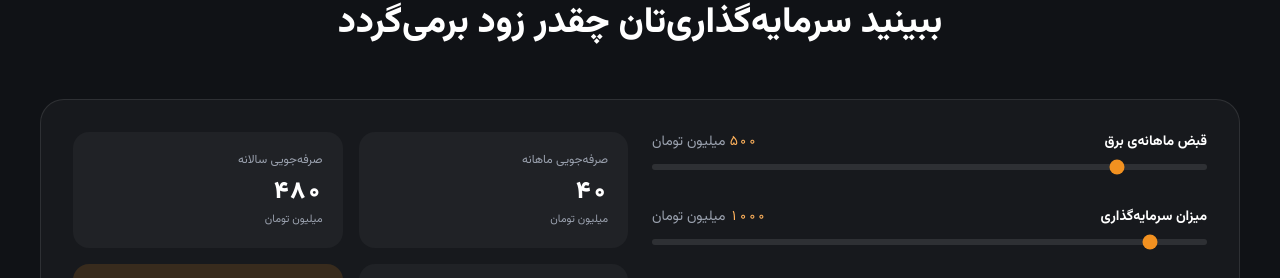
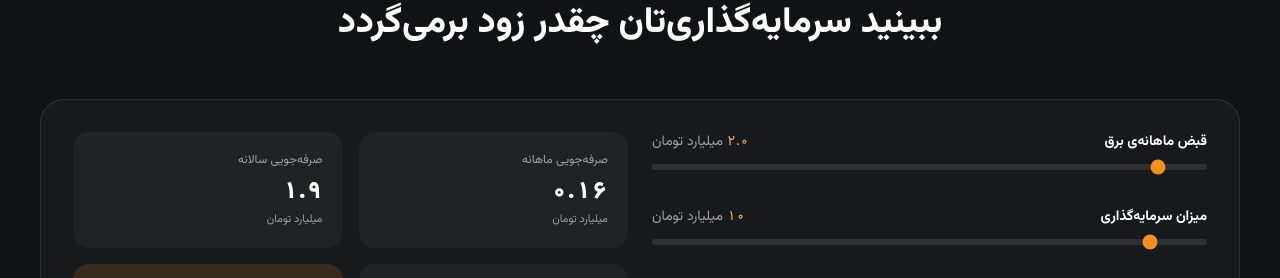
Before and after one commit to Cljoc/cubis-energy-landing, a React (Vite) app: page / in a window 1280 px wide. Shown: the part 10979-11257 px from the top of the page. Built offline with nearby package versions, Linux system fonts and the light colour scheme.

Commit message:
Raise ROI calculator ranges to billion-toman scale
Monthly bill now goes up to 20 billion toman and investment up to
100 billion toman; switch both sliders' unit from million to billion
toman for readability at this scale.

```diff
--- a/src/components/ROICalculator.jsx
+++ b/src/components/ROICalculator.jsx
@@ -9,8 +9,8 @@ const toFa = (n, decimals = 0) =>
     .replace(/[0-9]/g, (d) => faDigits[d])
 
 export default function ROICalculator() {
-  const [monthlyBill, setMonthlyBill] = useState(500)
-  const [investment, setInvestment] = useState(1000)
+  const [monthlyBill, setMonthlyBill] = useState(2)
+  const [investment, setInvestment] = useState(10)
   const [savingPercent, setSavingPercent] = useState(8)
 
   const result = useMemo(() => {
@@ -38,20 +38,20 @@ export default function ROICalculator() {
             <div className="space-y-7">
               <Slider
                 label="قبض ماهانه‌ی برق"
-                unit="میلیون تومان"
+                unit="میلیارد تومان"
                 value={monthlyBill}
-                min={50}
-                max={3000}
-                step={10}
+                min={0.5}
+                max={20}
+                step={0.5}
                 onChange={setMonthlyBill}
               />
               <Slider
                 label="میزان سرمایه‌گذاری"
-                unit="میلیون تومان"
+                unit="میلیارد تومان"
                 value={investment}
-                min={100}
-                max={10000}
-                step={50}
+                min={1}
+                max={100}
+                step={1}
                 onChange={setInvestment}
               />
               <Slider
@@ -66,8 +66,8 @@ export default function ROICalculator() {
             </div>
 
             <div className="grid grid-cols-2 gap-4">
-              <Result label="صرفه‌جویی ماهانه" value={`${toFa(result.monthlySaving)}`} unit="میلیون تومان" />
-              <Result label="صرفه‌جویی سالانه" value={`${toFa(result.annualSaving)}`} unit="میلیون تومان" />
+              <Result label="صرفه‌جویی ماهانه" value={`${toFa(result.monthlySaving, 2)}`} unit="میلیارد تومان" />
+              <Result label="صرفه‌جویی سالانه" value={`${toFa(result.annualSaving, 1)}`} unit="میلیارد تومان" />
               <Result label="کاهش انتشار کربن" value={`${toFa(result.carbonReduction)}٪`} unit="تخمینی" />
               <Result label="بازگشت سرمایه" value={`${toFa(result.paybackMonths)}`} unit="ماه" highlight />
             </div>
```
